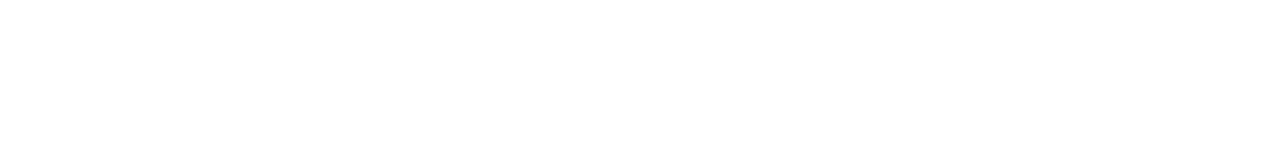
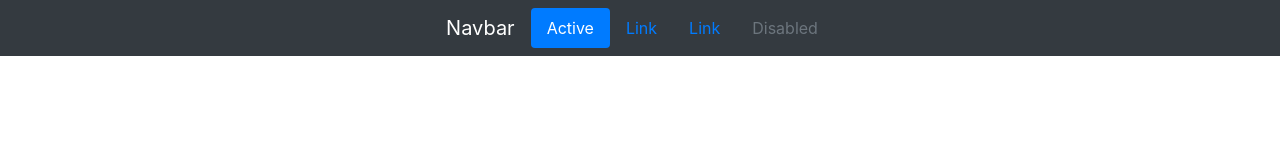
Before and after one commit to LeHamzaSh/LeSheikhV2, a plain HTML site: page index.html in a window 1280 px wide. Drawn offline with nearby package versions, Linux system fonts and the light colour scheme.

Commit message:
working center navbar

```diff
--- a/index.html
+++ b/index.html
@@ -1,12 +1,45 @@
-<!DOCTYPE html>
+<!doctype html>
 <html lang="en">
-<head>
-    <meta charset="UTF-8">
-    <meta name="viewport" content="width=device-width, initial-scale=1.0">
-    <meta http-equiv="X-UA-Compatible" content="ie=edge">
-    <title>Document</title>
-</head>
-<body>
+  <head>
+    <!-- Required meta tags -->
+    <meta charset="utf-8">
+    <meta name="viewport" content="width=device-width, initial-scale=1, shrink-to-fit=no">
 
+    <!-- Bootstrap CSS -->
+    <link rel="stylesheet" href="https://stackpath.bootstrapcdn.com/bootstrap/4.3.1/css/bootstrap.min.css" integrity="sha384-ggOyR0iXCbMQv3Xipma34MD+dH/1fQ784/j6cY/iJTQUOhcWr7x9JvoRxT2MZw1T" crossorigin="anonymous">
+
+    <title>Hello, world!</title>
+  </head>
+  <body>
+
+<nav class="navbar nav-pills navbar justify-content-center navbar-dark bg-dark">
+  <div class="navbar-header">
+      <a class="navbar-brand" href="#">Navbar</a>
+  </div>
+  <ul class="nav">
+      <li class="nav-item">
+        <a class="nav-link active" href="#">Active</a>
+    </li>
+
+    <li class="nav-item">
+      <a class="nav-link" href="test.html">Link</a>
+    </li>
+
+    <li class="nav-item">
+      <a class="nav-link" href="#">Link</a>
+    </li>
+
+    <li class="nav-item">
+      <a class="nav-link disabled" href="#">Disabled</a>
+    </li>
+  </ul>
+</nav>
+
+
+    <!-- Optional JavaScript -->
+    <!-- jQuery first, then Popper.js, then Bootstrap JS -->
+    <script src="https://code.jquery.com/jquery-3.3.1.slim.min.js" integrity="sha384-q8i/X+965DzO0rT7abK41JStQIAqVgRVzpbzo5smXKp4YfRvH+8abtTE1Pi6jizo" crossorigin="anonymous"></script>
+    <script src="https://cdnjs.cloudflare.com/ajax/libs/popper.js/1.14.7/umd/popper.min.js" integrity="sha384-UO2eT0CpHqdSJQ6hJty5KVphtPhzWj9WO1clHTMGa3JDZwrnQq4sF86dIHNDz0W1" crossorigin="anonymous"></script>
+    <script src="https://stackpath.bootstrapcdn.com/bootstrap/4.3.1/js/bootstrap.min.js" integrity="sha384-JjSmVgyd0p3pXB1rRibZUAYoIIy6OrQ6VrjIEaFf/nJGzIxFDsf4x0xIM+B07jRM" crossorigin="anonymous"></script>
 </body>
 </html>
```
Also changed, not shown: test.html (added, +9 -0 lines), AfterHours Shisha & Desserts Goodmayes London.JPG (added), IMG_0800 copy.jpg (added).
